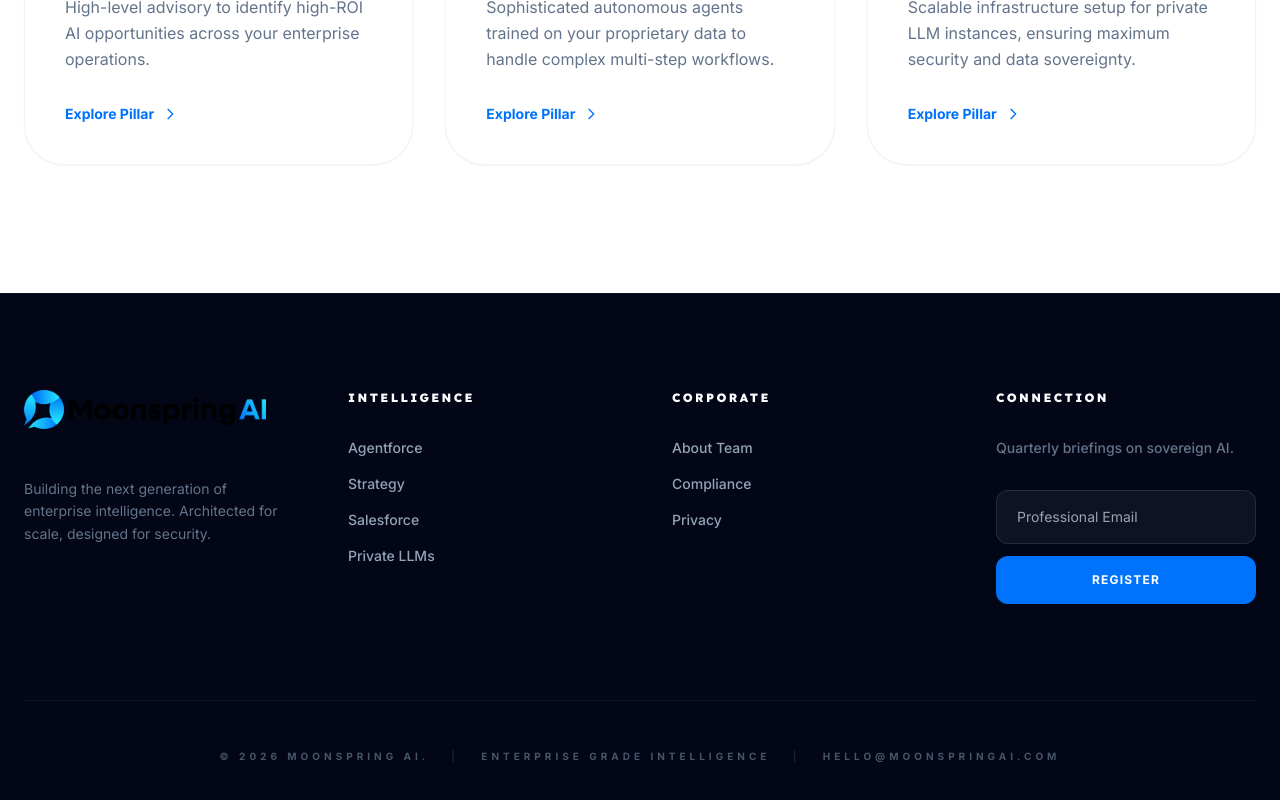
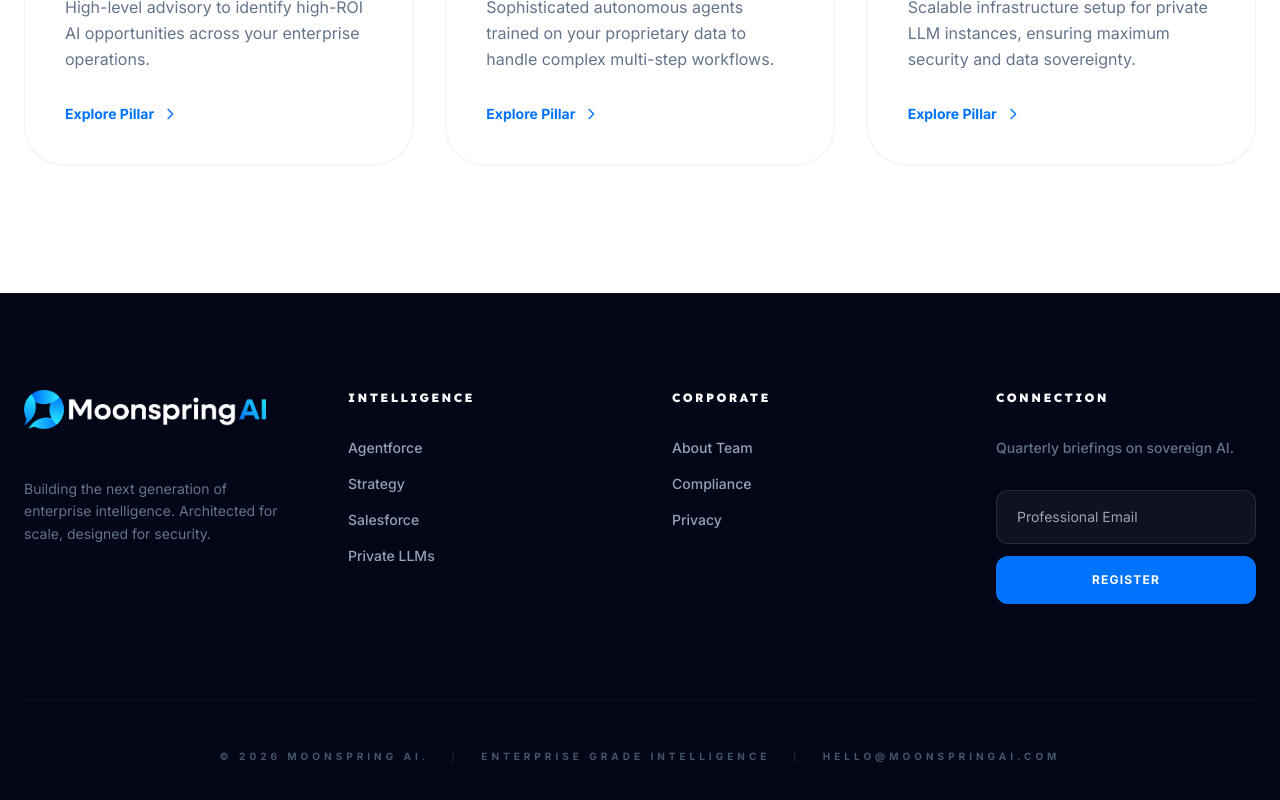
Before and after one commit to arunpattnaik-cpu/MoonspringAi, a React (Vite) app: page / in a window 1280 px wide. Shown: the part 1253-2053 px from the top of the page. Built offline with nearby package versions, Linux system fonts and the light colour scheme.

Commit message:
Add files via upload

```diff
--- a/components/Layout.tsx
+++ b/components/Layout.tsx
@@ -116,7 +116,7 @@ export const Layout: React.FC<LayoutProps> = ({ children, activeTab, setActiveTa
       <footer className="bg-[#020617] text-slate-400 py-24 px-6 border-t border-white/5">
         <div className="max-w-7xl mx-auto grid grid-cols-1 md:grid-cols-4 gap-16">
           <div className="col-span-1 md:col-span-1 flex flex-col items-start">
-            <Logo invert className="h-10 mb-8" />
+            <Logo footer className="h-10 mb-8" />
             <p className="text-sm leading-relaxed text-slate-500 max-w-xs mt-4">
               Building the next generation of enterprise intelligence. Architected for scale, designed for security.
             </p>
```
